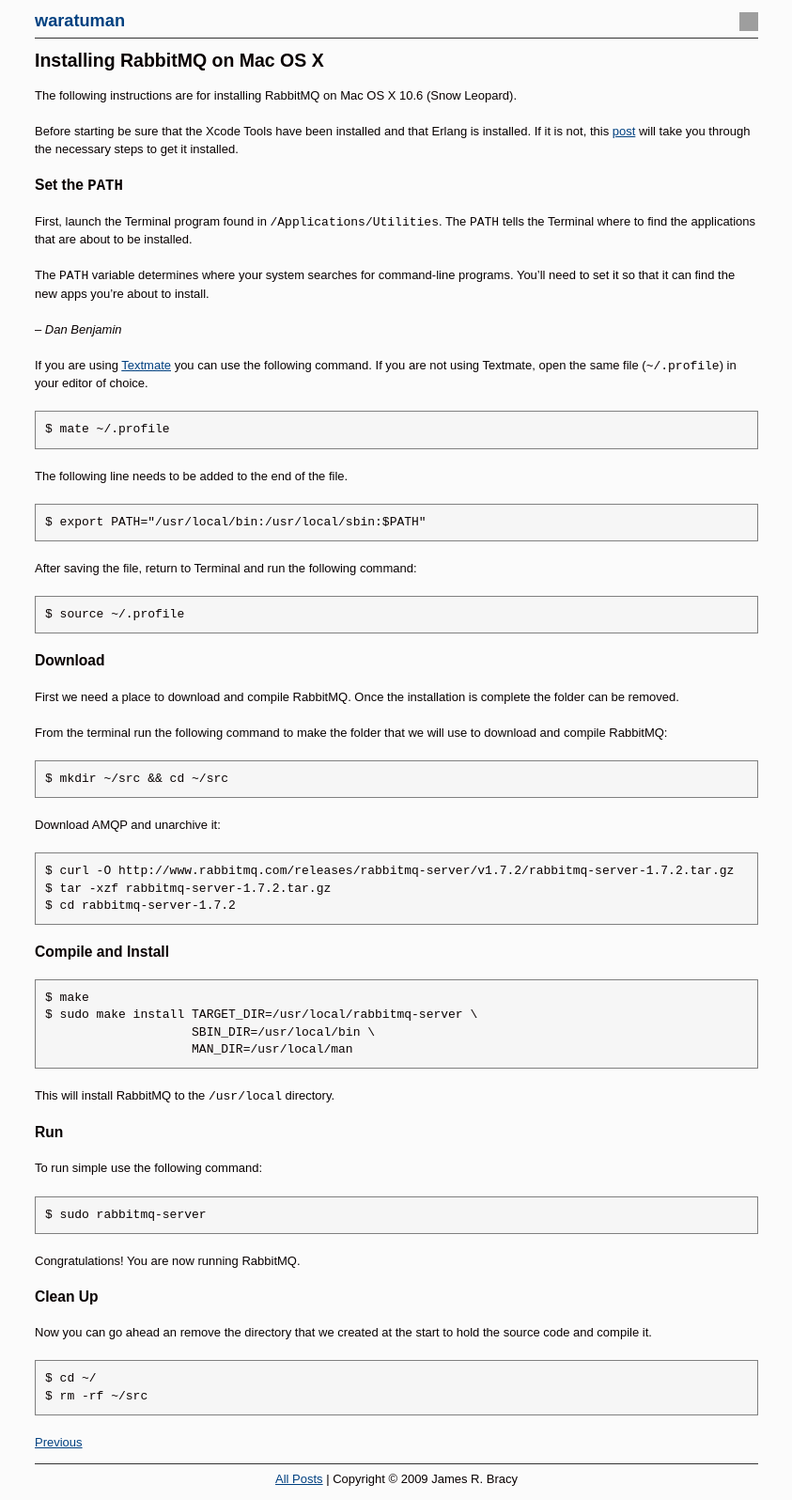
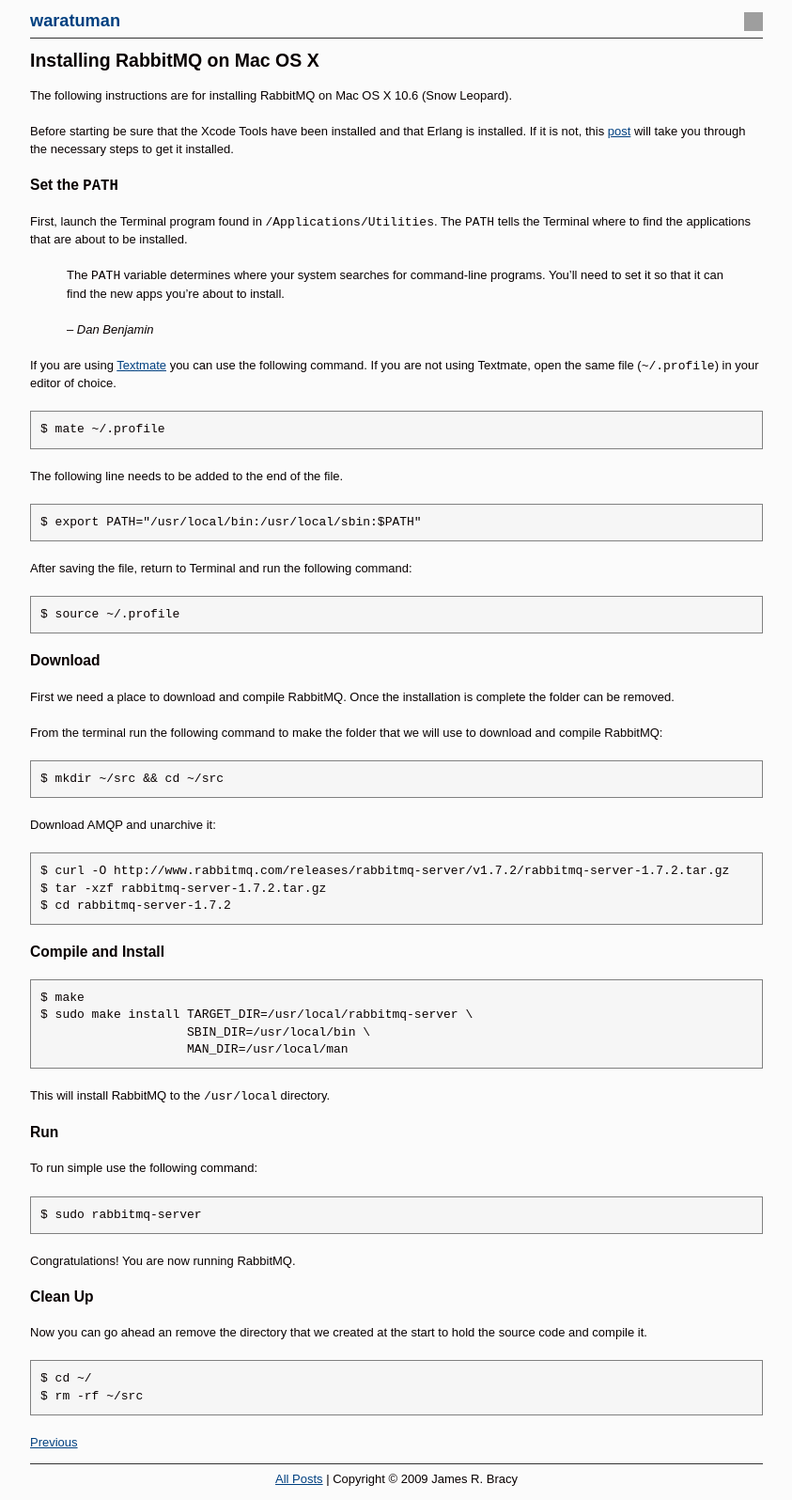
Before and after one commit to waratuman/waratuman.github.com, a Jekyll site: the page built from index.html, in a window 1280 px wide. Shown: the whole page at 94% size, without its empty margins (218-1061 px from the left). Built offline with Jekyll 4.4.1, drawn with Linux system fonts in a browser that asks for light colours; the list of posts is cut into pages by our own code; grey boxes are pictures that could not be loaded.

Commit message:
Updated the CSS.

```diff
--- a/resources/stylesheets/application.css
+++ b/resources/stylesheets/application.css
@@ -8,7 +8,7 @@
 
 #header {
 	line-height:1.4em;
-	max-width:770px;
+	max-width:780px;
 	margin:1em auto; }
 #header a {
 	text-decoration:none; }
@@ -29,7 +29,7 @@
 #footer {
 	display:block;
 	line-height:1.4em;
-	max-width:770px;
+	max-width:780px;
 	margin:1em auto;
 	padding-top: .5em;
 	border-top:1px solid #333;
@@ -39,13 +39,10 @@
 
 #container {
 	line-height:1.4em;
-	max-width:770px;
+	max-width:780px;
 	margin:1em auto; }
 .post h1 {
 	}
-
-.navigation {
-}
 
 .code {
 	font-family: monospace; }
@@ -54,3 +51,6 @@
 	padding: 10px;
 	border: 1px solid gray;
 	overflow: auto; }
+blockquote {
+	margin-left:3em;
+	margin-right:3em; }
```
